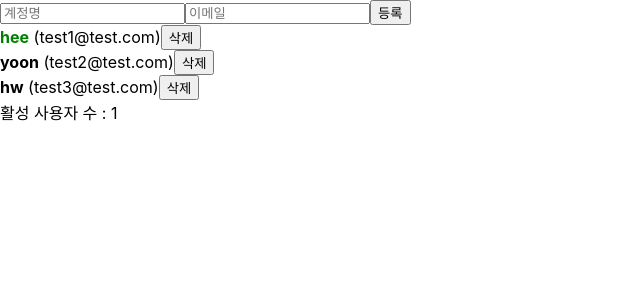
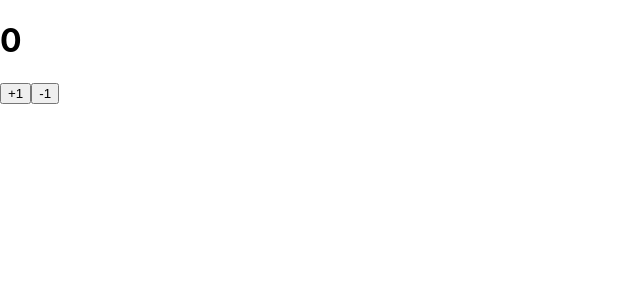
Before and after one commit to ccc4804/react, a React (Create React App) app in the folder react-tutorial/begin-react/: page / in a window 1280 px wide. Shown: the top 300 px of the page, without its empty margins (0-640 px from the left). Built offline with nearby package versions, Linux system fonts and the light colour scheme.

Commit message:
Chapter21 - useReducer - 기초

```diff
--- a/react-tutorial/begin-react/package.json
+++ b/react-tutorial/begin-react/package.json
@@ -11,7 +11,7 @@
     "react-scripts": "3.4.1"
   },
   "scripts": {
-    "start": "react-scripts start",
+    "start": "set PORT=3001 && react-scripts start",
     "build": "react-scripts build",
     "test": "react-scripts test",
     "eject": "react-scripts eject"
--- a/react-tutorial/begin-react/src/Counter.js
+++ b/react-tutorial/begin-react/src/Counter.js
@@ -1,18 +1,30 @@
-import React, { UseState, useState } from "react";
+import React, { useReducer } from "react";
+
+function reducer(state, action){
+  switch(action.type){
+    case 'INCREMENT':
+      return state + 1;
+    case 'DECREMENT':
+      return state - 1;
+    default:
+      throw new Error('Unhandled action')
+  }
+}
 
 function Counter() {
-  // number라는 상태를 만드는데 이 상태의 기본 값은 0으로 설정
-  // setNumber는 기본 값으로 바꿔주는 함수
-  const [number, setNumber] = useState(0);
+  // dispatch : 액션을 발생 시킨다.
+  // useReducer(reducer,0) => reducer 함수를 불러오고 초기값은 0이다.
+  const [number, dispatch] = useReducer(reducer, 0)
+
   const onIncrease = () => {
-    //setNumber(number + 1)
-    setNumber((prevNumber) => prevNumber + 1); //함수형 업데이트로 작성한다. 최적화와 관련 있는데 뒤에 배운다.
-    console.log("+1");
+    dispatch({
+      type: 'INCREMENT'
+    })
   };
   const onDecrease = () => {
-    //setNumber(number - 1)
-    setNumber((prevNumber) => prevNumber - 1);
-    console.log("-1");
+    dispatch({
+      type: 'DECREMENT'
+    })
   };
 
   return (
--- a/react-tutorial/begin-react/src/index.js
+++ b/react-tutorial/begin-react/src/index.js
@@ -3,11 +3,13 @@ import ReactDOM from 'react-dom';
 import './index.css';
 import App from './App';
 import * as serviceWorker from './serviceWorker';
+import Counter from './Counter'
 
 // DOM에서 id가 root인 애를 찾아서 react App을 넣겠다.
 ReactDOM.render(
   <React.StrictMode>
-    <App />
+    {/*<App />*/}
+    <Counter />
   </React.StrictMode>,
   document.getElementById('root')
 );
```
Also changed, not shown: 1 other file (tests, documents, lock files or other folders).
